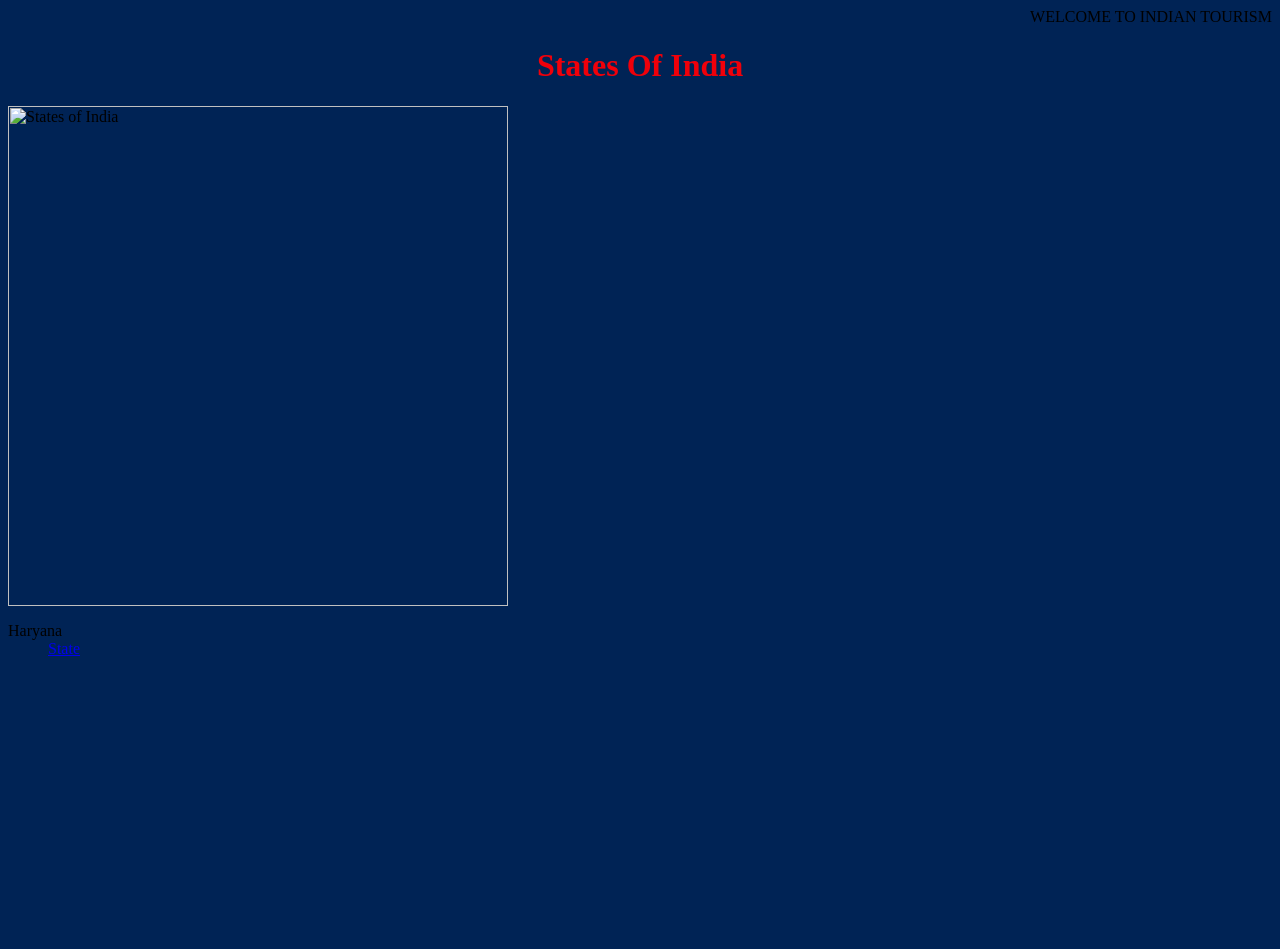
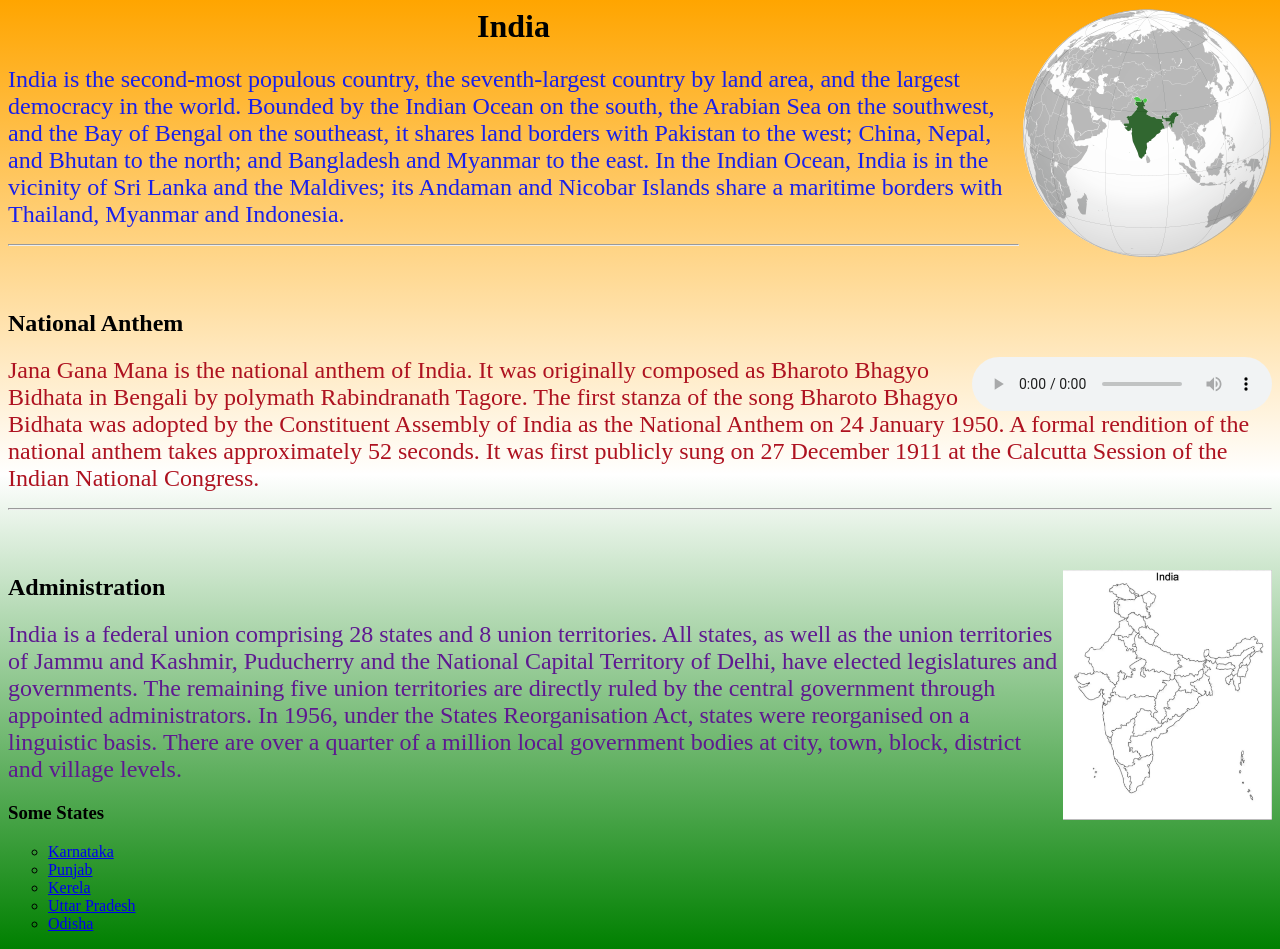
Before and after one commit to Agrim-Bansal/states-of-india-school-project, a plain HTML site: page index.html in a window 1280 px wide. Before the commit the page ends 800 px from the top, so only its background shows below. Drawn offline with Linux system fonts and the light colour scheme.

Commit message:
rewrite of index.html

```diff
--- a/index.html
+++ b/index.html
@@ -1,30 +1,99 @@
-<html lang='en'>
 
+<html>
 <head>
-    <title>States of India</title>
+    <title>India</title>
+    <link rel="icon" href="src/tiranga.png">
 </head>
 
+<body backgroun>
+    <img src="src/india-globe.png" align="right">
+    <h1 align="center">India</h1>
+    <p>
+        <font size="5" color="#1920ea">
+            India is the second-most populous country, the seventh-largest country by land area,
+            and the largest democracy in the world. Bounded by the Indian Ocean on the south,
+            the Arabian Sea on the southwest, and the Bay of Bengal on the southeast, it shares
+            land borders with Pakistan to the west; China, Nepal, and Bhutan to the north;
+            and Bangladesh and Myanmar to the east. In the Indian Ocean, India is in the vicinity
+            of Sri Lanka and the Maldives; its Andaman and Nicobar Islands share a maritime borders
+            with Thailand, Myanmar and Indonesia.
+        </font>
+    </p>
 
-  <body bgcolor="#hhngjhghmbnj,jikbj,.23423242353534553335"
+    <hr><br><br/>
 
-  <font color="white">
-    <Marquee behavior="alternate" >WELCOME TO INDIAN TOURISM</Marquee>
+    <p>
+        <h2>National Anthem <br></h2>
+        <audio src="src/national_anthem.ogg" controls align="right"></audio>
+
+        <font color="#ae1220" size=5>
+            Jana Gana Mana is the national anthem of India. It was originally composed as Bharoto Bhagyo
+            Bidhata in Bengali by polymath Rabindranath Tagore. The first stanza of the song Bharoto
+            Bhagyo Bidhata was adopted by the Constituent Assembly of India as the National Anthem on
+            24 January 1950. A formal rendition of the national anthem takes approximately 52 seconds.
+            It was first publicly sung on 27 December 1911 at the Calcutta Session of the Indian National
+            Congress.
         </font>
+    </p>
 
-  <font color="fushia" align="center">
-    <h1 align="center"> States Of India </h1>
+    <hr><br><br/>
+
+    <p>
+        <img src="src/india-political.jpg" align="right" height="250px">
+        <h2>Administration</h2>
+        <font color="#5e1990" size=5>
+            India is a federal union comprising 28 states and 8 union territories.
+            All states, as well as the union territories of Jammu and Kashmir, Puducherry
+            and the National Capital Territory of Delhi, have elected legislatures and
+            governments. The remaining five union territories are directly ruled by the
+            central government through appointed administrators. In 1956, under the States
+            Reorganisation Act, states were reorganised on a linguistic basis. There are over
+            a quarter of a million local government bodies at city, town, block, district and village levels.
         </font>
-
-  <img src="src/india-political.jpg" alt="States of India" height="500px">
+    </p>
 
 
-  <dl>
-    <dt>Haryana <dt>
-      <dd><a href="haryana.html"> State </a>
+    <p>
+        <h3>Some States</h3>
+
+        <ul type="circle">
+            <li> <a href="karnataka.html">Karnataka</a>
+            <li> <a href="punjab.html">Punjab</a>
+            <li> <a href="kerela.html">Kerela</a>
+            <li> <a href="uttar_pradesh.html">Uttar Pradesh</a>
+            <li> <a href="odisha.html">Odisha</a>
+        </ul>
+
+    </p>
 
 
-  </dl>
 
 </body>
 
 </html>
+
+
+
+
+
+
+
+
+
+
+
+
+
+
+
+
+
+
+<style>
+    body{
+        background: linear-gradient(orange, white, green)
+    }
+    audio{
+        float:right;
+    }
+</style>
```
Also changed, not shown: gujarat.html (deleted, +0 -31 lines), haryana.html (deleted, +0 -78 lines), src/india-globe.png (added), src/india-political.jpg (added), src/tiranga.png (added), 1 other file. Lines whose indentation alone changed are shown as unchanged.
